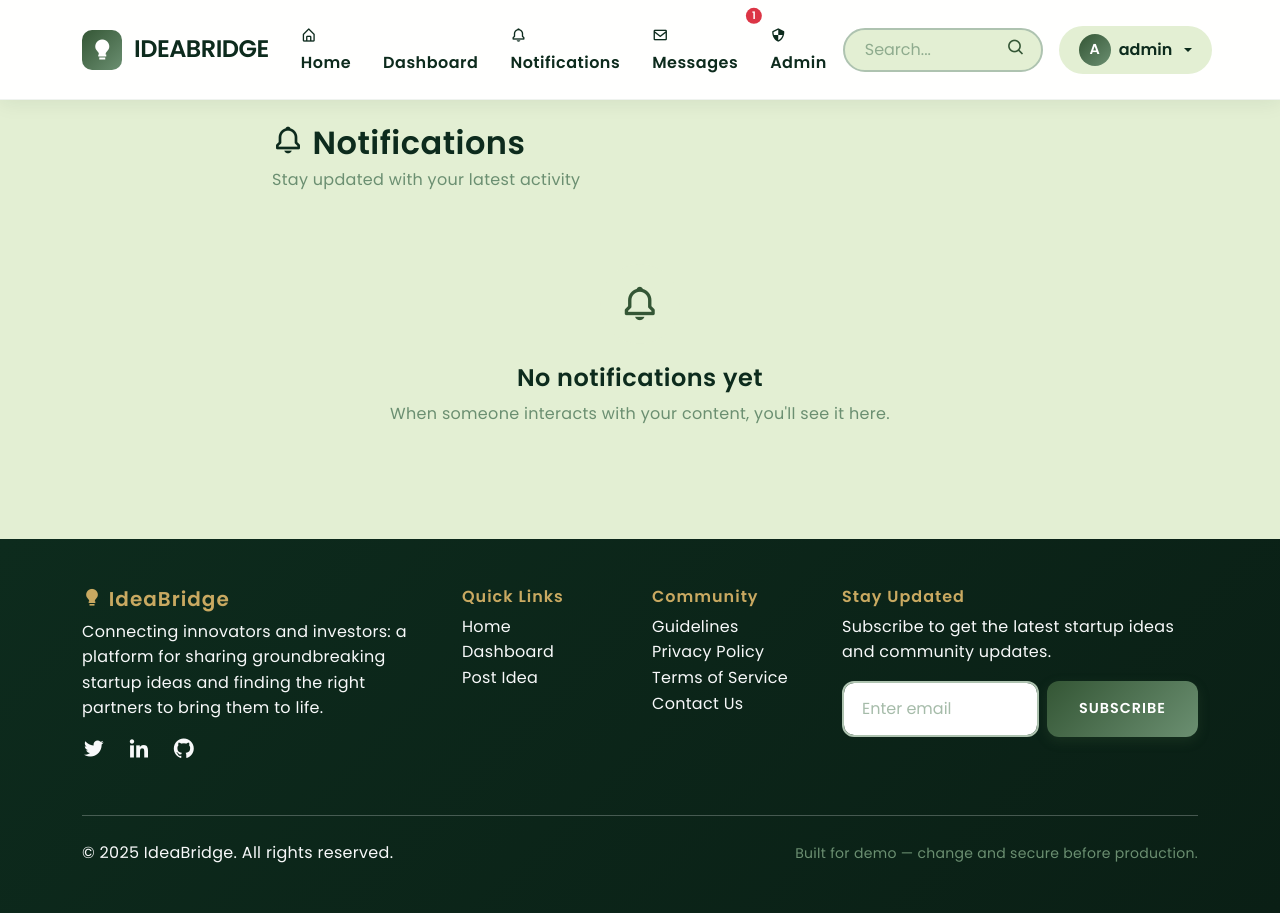
After one commit to navadeep0508/IdeaBridge, a Flask app: page /notifications in a window 1280 px wide. The commit adds this page. Run offline with Flask 3, Linux system fonts and the light colour scheme; a user stored in the database is signed in; data comes from the database, SQL or seed files in the repository; both versions use the stored data as it was after the commit.

Commit message:
first commit

```diff
--- a/app.py
+++ b/app.py
@@ -50,6 +50,57 @@ def execute_db(query, args=()):
     conn.commit()
     cur.close()
     return cur.lastrowid
+
+# Notification functions
+def create_notification(user_id, notification_type, title, message, related_id=None, related_type=None):
+    """Create a new notification for a user"""
+    execute_db('''INSERT INTO notifications
+                  (user_id, type, title, message, related_id, related_type, created_at)
+                  VALUES (?, ?, ?, ?, ?, ?, ?)''',
+               [user_id, notification_type, title, message, related_id, related_type,
+                datetime.utcnow().isoformat()])
+
+def get_user_notifications(user_id, limit=50):
+    """Get notifications for a user, ordered by creation date (newest first)"""
+    return query_db('''SELECT n.*, u.username as related_username
+                      FROM notifications n
+                      LEFT JOIN users u ON n.related_id = u.id AND n.related_type = 'user'
+                      WHERE n.user_id = ?
+                      ORDER BY n.created_at DESC
+                      LIMIT ?''', [user_id, limit])
+
+def get_unread_count(user_id):
+    """Get count of unread notifications for a user"""
+    result = query_db('SELECT COUNT(*) as count FROM notifications WHERE user_id = ? AND is_read = 0',
+                      [user_id], one=True)
+    return result['count'] if result else 0
+
+def mark_notification_read(notification_id, user_id):
+    """Mark a specific notification as read"""
+    execute_db('UPDATE notifications SET is_read = 1 WHERE id = ? AND user_id = ?',
+               [notification_id, user_id])
+
+def mark_all_notifications_read(user_id):
+    """Mark all notifications as read for a user"""
+    execute_db('UPDATE notifications SET is_read = 1 WHERE user_id = ? AND is_read = 0', [user_id])
+
+def delete_notification(notification_id, user_id):
+    """Delete a specific notification"""
+    execute_db('DELETE FROM notifications WHERE id = ? AND user_id = ?', [notification_id, user_id])
+
+@app.context_processor
+def inject_notification_count():
+    """Make notification count available to all templates"""
+    if session.get('user_id'):
+        unread_notifications = get_unread_count(session['user_id'])
+        unread_messages = query_db('SELECT COUNT(*) as count FROM messages WHERE receiver_id = ? AND is_read = 0',
+                                   [session['user_id']], one=True)
+        unread_messages_count = unread_messages['count'] if unread_messages else 0
+        return {
+            'notification_count': unread_notifications,
+            'unread_count': unread_messages_count
+        }
+    return {'notification_count': 0, 'unread_count': 0}
 
 def login_required(f):
     @wraps(f)
@@ -207,7 +258,10 @@ def dashboard():
     unread_count = query_db('SELECT COUNT(*) as count FROM messages WHERE receiver_id = ? AND is_read = 0',
                            [session['user_id']], one=True)['count']
 
-    return render_template('dashboard.html', user=user, pitches=pitches, unread_count=unread_count)
+    # Get unread notification count
+    notification_count = get_unread_count(session['user_id'])
+
+    return render_template('dashboard.html', user=user, pitches=pitches, unread_count=unread_count, notification_count=notification_count)
 
 # Like/Unlike pitch
 @app.route('/pitch/<int:pitch_id>/like', methods=['POST'])
@@ -215,6 +269,11 @@ def dashboard():
 def like_pitch(pitch_id):
     user_id = session['user_id']
     existing = query_db('SELECT * FROM likes WHERE pitch_id = ? AND user_id = ?', [pitch_id, user_id], one=True)
+
+    # Get pitch info to find the author
+    pitch = query_db('SELECT * FROM pitches WHERE id = ?', [pitch_id], one=True)
+    if not pitch:
+        return {'success': False, 'error': 'Pitch not found'}, 404
 
     if existing:
         # Unlike
@@ -225,6 +284,19 @@ def like_pitch(pitch_id):
         execute_db('INSERT INTO likes (pitch_id, user_id, created_at) VALUES (?, ?, ?)',
                   [pitch_id, user_id, datetime.utcnow().isoformat()])
         liked = True
+
+        # Create notification for pitch author (if not liking own pitch)
+        if pitch['author_id'] != user_id:
+            liker = query_db('SELECT username FROM users WHERE id = ?', [user_id], one=True)
+            if liker:
+                create_notification(
+                    user_id=pitch['author_id'],
+                    notification_type='like',
+                    title='New Like on Your Pitch',
+                    message=f"{liker['username']} liked your pitch '{pitch['title']}'",
+                    related_id=pitch_id,
+                    related_type='pitch'
+                )
 
     # Get updated like count
     like_count = query_db('SELECT COUNT(*) as count FROM likes WHERE pitch_id = ?', [pitch_id], one=True)['count']
@@ -239,8 +311,26 @@ def add_comment(pitch_id):
     if not content:
         return {'success': False, 'error': 'Comment cannot be empty'}, 400
 
+    # Get pitch info to find the author
+    pitch = query_db('SELECT * FROM pitches WHERE id = ?', [pitch_id], one=True)
+    if not pitch:
+        return {'success': False, 'error': 'Pitch not found'}, 404
+
     execute_db('INSERT INTO comments (pitch_id, user_id, content, created_at) VALUES (?, ?, ?, ?)',
               [pitch_id, session['user_id'], content, datetime.utcnow().isoformat()])
+
+    # Create notification for pitch author (if not commenting on own pitch)
+    if pitch['author_id'] != session['user_id']:
+        commenter = query_db('SELECT username FROM users WHERE id = ?', [session['user_id']], one=True)
+        if commenter:
+            create_notification(
+                user_id=pitch['author_id'],
+                notification_type='comment',
+                title='New Comment on Your Pitch',
+                message=f"{commenter['username']} commented on your pitch '{pitch['title']}'",
+                related_id=pitch_id,
+                related_type='pitch'
+            )
 
     flash('Comment added successfully!', 'success')
     return redirect(url_for('pitch', pitch_id=pitch_id))
@@ -296,6 +386,18 @@ def send_message(user_id):
                      VALUES (?, ?, ?, ?, ?)''',
                   [session['user_id'], user_id, subject, content, datetime.utcnow().isoformat()])
 
+        # Create notification for message receiver
+        sender = query_db('SELECT username FROM users WHERE id = ?', [session['user_id']], one=True)
+        if sender:
+            create_notification(
+                user_id=user_id,
+                notification_type='message',
+                title='New Message',
+                message=f"You have a new message from {sender['username']}",
+                related_id=session['user_id'],
+                related_type='user'
+            )
+
         flash('Message sent successfully!', 'success')
         return redirect(url_for('messages'))
 
@@ -309,6 +411,35 @@ def mark_read(message_id):
     if message and message['receiver_id'] == session['user_id']:
         execute_db('UPDATE messages SET is_read = 1 WHERE id = ?', [message_id])
     return {'success': True}
+
+# Notifications
+@app.route('/notifications')
+@login_required
+def notifications():
+    """View all notifications for the current user"""
+    user_notifications = get_user_notifications(session['user_id'])
+    return render_template('notifications.html', notifications=user_notifications)
+
+@app.route('/notifications/mark_read/<int:notification_id>', methods=['POST'])
+@login_required
+def mark_notification_read_route(notification_id):
+    """Mark a specific notification as read"""
+    mark_notification_read(notification_id, session['user_id'])
+    return redirect(url_for('notifications'))
+
+@app.route('/notifications/mark_all_read', methods=['POST'])
+@login_required
+def mark_all_notifications_read_route():
+    """Mark all notifications as read"""
+    mark_all_notifications_read(session['user_id'])
+    return redirect(url_for('notifications'))
+
+@app.route('/notifications/delete/<int:notification_id>', methods=['POST'])
+@login_required
+def delete_notification_route(notification_id):
+    """Delete a specific notification"""
+    delete_notification(notification_id, session['user_id'])
+    return redirect(url_for('notifications'))
 
 @app.route('/admin', methods=['GET','POST'])
 @role_required(['admin'])
@@ -367,5 +498,11 @@ if __name__ == '__main__':
     if not os.path.exists(DB_PATH):
         from init_db import init_db
         init_db(DB_PATH)
+    # Add notifications table if it doesn't exist (for existing databases)
+    try:
+        from add_notifications import add_notifications_table
+        add_notifications_table(DB_PATH)
+    except Exception as e:
+        print(f"Note: Could not add notifications table: {e}")
     threading.Thread(target=ping_self, daemon=True).start()
     app.run(host="0.0.0.0", port=5000)
--- a/templates/base.html
+++ b/templates/base.html
@@ -41,8 +41,13 @@
               </a>
             </li>
             <li class="nav-item">
-              <a class="nav-link px-3" href="{{ url_for('post') }}" style="font-weight: 600; color: #0D2B1D; transition: all 0.3s ease;">
-                <i class='bx bx-plus-circle me-1'></i>Post Idea
+              <a class="nav-link px-3 position-relative" href="{{ url_for('notifications') }}" style="font-weight: 600; color: #0D2B1D; transition: all 0.3s ease;">
+                <i class='bx bx-bell me-1'></i>Notifications
+                {% if notification_count is defined and notification_count > 0 %}
+                <span class="position-absolute top-0 start-100 translate-middle badge rounded-pill" style="background: #dc3545; font-size: 0.65rem; padding: 3px 6px;">
+                  {{ notification_count }}
+                </span>
+                {% endif %}
               </a>
             </li>
             <li class="nav-item">
@@ -104,6 +109,12 @@
                 </a></li>
                 <li><a class="dropdown-item" href="{{ url_for('post') }}" style="border-radius: 8px; padding: 10px 16px; color: #0D2B1D; font-weight: 500; transition: all 0.2s ease;" onmouseover="this.style.background='#E3EFD3'" onmouseout="this.style.background='transparent'">
                   <i class='bx bx-plus-circle me-2'></i>Post Idea
+                </a></li>
+                <li><a class="dropdown-item" href="{{ url_for('notifications') }}" style="border-radius: 8px; padding: 10px 16px; color: #0D2B1D; font-weight: 500; transition: all 0.2s ease;" onmouseover="this.style.background='#E3EFD3'" onmouseout="this.style.background='transparent'">
+                  <i class='bx bx-bell me-2'></i>Notifications
+                  {% if notification_count is defined and notification_count > 0 %}
+                  <span class="badge" style="background: #dc3545; color: white; font-size: 0.7rem; margin-left: 4px;">{{ notification_count }}</span>
+                  {% endif %}
                 </a></li>
                 <li><a class="dropdown-item" href="{{ url_for('messages') }}" style="border-radius: 8px; padding: 10px 16px; color: #0D2B1D; font-weight: 500; transition: all 0.2s ease;" onmouseover="this.style.background='#E3EFD3'" onmouseout="this.style.background='transparent'">
                   <i class='bx bx-envelope me-2'></i>Messages
--- /dev/null
+++ b/templates/notifications.html
@@ -0,0 +1,114 @@
+{% extends "base.html" %}
+
+{% block content %}
+<div class="row">
+  <div class="col-lg-8 mx-auto">
+    <div class="d-flex justify-content-between align-items-center mb-4">
+      <div>
+        <h2 class="mb-1" style="color: #0D2B1D; font-weight: 700;">
+          <i class='bx bx-bell me-2'></i>Notifications
+        </h2>
+        <p class="text-muted mb-0">Stay updated with your latest activity</p>
+      </div>
+      {% if notifications %}
+      <form method="POST" action="{{ url_for('mark_all_notifications_read_route') }}" style="display: inline;">
+        <button type="submit" class="btn" style="background: #E3EFD3; color: #345635; border: none; border-radius: 50px; padding: 8px 20px; font-weight: 600; transition: all 0.3s ease;" onmouseover="this.style.background='#AEC3B0'" onmouseout="this.style.background='#E3EFD3'">
+          <i class='bx bx-check-double me-1'></i>Mark All Read
+        </button>
+      </form>
+      {% endif %}
+    </div>
+
+    {% if not notifications %}
+    <div class="text-center py-5">
+      <div style="width: 80px; height: 80px; border-radius: 50%; background: #E3EFD3; display: flex; align-items: center; justify-content: center; margin: 0 auto 20px;">
+        <i class='bx bx-bell' style="font-size: 2.5rem; color: #345635;"></i>
+      </div>
+      <h4 style="color: #0D2B1D; font-weight: 600;">No notifications yet</h4>
+      <p class="text-muted">When someone interacts with your content, you'll see it here.</p>
+    </div>
+    {% else %}
+    <div class="card" style="border: none; box-shadow: 0 4px 20px rgba(13, 43, 29, 0.08); border-radius: 16px; overflow: hidden;">
+      <div class="card-body p-0">
+        {% for notification in notifications %}
+        <div class="d-flex align-items-start p-4 {{ 'border-bottom' if not loop.last else '' }} {{ 'opacity-50' if notification.is_read else '' }}" style="border-color: #E3EFD3; transition: all 0.3s ease;" onmouseover="this.style.background='#E3EFD3'" onmouseout="this.style.background='transparent'">
+          <!-- Notification Icon -->
+          <div style="width: 48px; height: 48px; border-radius: 12px; display: flex; align-items: center; justify-content: center; margin-right: 16px; flex-shrink: 0;
+            {% if notification.type == 'like' %}background: linear-gradient(135deg, #FF6B6B, #FF8E8E);{% elif notification.type == 'comment' %}background: linear-gradient(135deg, #4ECDC4, #44A08D);{% elif notification.type == 'message' %}background: linear-gradient(135deg, #45B7D1, #96C93D);{% else %}background: linear-gradient(135deg, #345635, #6B8F71);{% endif %}">
+            {% if notification.type == 'like' %}
+              <i class='bx bx-heart' style="font-size: 1.5rem; color: white;"></i>
+            {% elif notification.type == 'comment' %}
+              <i class='bx bx-comment-detail' style="font-size: 1.5rem; color: white;"></i>
+            {% elif notification.type == 'message' %}
+              <i class='bx bx-envelope' style="font-size: 1.5rem; color: white;"></i>
+            {% else %}
+              <i class='bx bx-info-circle' style="font-size: 1.5rem; color: white;"></i>
+            {% endif %}
+          </div>
+
+          <!-- Notification Content -->
+          <div class="flex-grow-1">
+            <div class="d-flex justify-content-between align-items-start">
+              <div>
+                <h6 class="mb-1" style="color: #0D2B1D; font-weight: 600; font-size: 1rem;">
+                  {{ notification.title }}
+                  {% if not notification.is_read %}
+                  <span class="badge" style="background: #dc3545; font-size: 0.6rem; margin-left: 8px;">New</span>
+                  {% endif %}
+                </h6>
+                <p class="mb-2 text-muted" style="font-size: 0.9rem; line-height: 1.4;">{{ notification.message }}</p>
+                <small class="text-muted">
+                  <i class='bx bx-time-five me-1'></i>
+                  {{ notification.created_at[:19].replace('T', ' ') }}
+                </small>
+              </div>
+
+              <!-- Actions -->
+              <div class="dropdown">
+                <button class="btn p-1" type="button" data-bs-toggle="dropdown" style="color: #6c757d; border: none; background: transparent;">
+                  <i class='bx bx-dots-vertical-rounded' style="font-size: 1.2rem;"></i>
+                </button>
+                <ul class="dropdown-menu dropdown-menu-end" style="border-radius: 8px; border: none; box-shadow: 0 4px 12px rgba(13, 43, 29, 0.15);">
+                  {% if not notification.is_read %}
+                  <li>
+                    <form method="POST" action="{{ url_for('mark_notification_read_route', notification_id=notification.id) }}" style="display: inline;">
+                      <button type="submit" class="dropdown-item" style="border-radius: 6px; padding: 8px 16px; font-size: 0.9rem;">
+                        <i class='bx bx-check me-2'></i>Mark as Read
+                      </button>
+                    </form>
+                  </li>
+                  {% endif %}
+                  <li>
+                    <form method="POST" action="{{ url_for('delete_notification_route', notification_id=notification.id) }}" style="display: inline;" onsubmit="return confirm('Are you sure you want to delete this notification?')">
+                      <button type="submit" class="dropdown-item text-danger" style="border-radius: 6px; padding: 8px 16px; font-size: 0.9rem;">
+                        <i class='bx bx-trash me-2'></i>Delete
+                      </button>
+                    </form>
+                  </li>
+                </ul>
+              </div>
+            </div>
+
+            <!-- Related Link -->
+            {% if notification.related_id and notification.related_type %}
+            <div class="mt-2">
+              {% if notification.related_type == 'pitch' %}
+              <a href="{{ url_for('pitch', pitch_id=notification.related_id) }}" class="btn btn-sm" style="background: transparent; color: #345635; border: 1px solid #AEC3B0; border-radius: 20px; font-size: 0.8rem; padding: 4px 12px; transition: all 0.3s ease;" onmouseover="this.style.background='#345635'; this.style.color='white'" onmouseout="this.style.background='transparent'; this.style.color='#345635'">
+                <i class='bx bx-show me-1'></i>View Pitch
+              </a>
+              {% elif notification.related_type == 'user' %}
+              <a href="{{ url_for('send_message', user_id=notification.related_id) }}" class="btn btn-sm" style="background: transparent; color: #345635; border: 1px solid #AEC3B0; border-radius: 20px; font-size: 0.8rem; padding: 4px 12px; transition: all 0.3s ease;" onmouseover="this.style.background='#345635'; this.style.color='white'" onmouseout="this.style.background='transparent'; this.style.color='#345635'">
+                <i class='bx bx-reply me-1'></i>Reply
+              </a>
+              {% endif %}
+            </div>
+            {% endif %}
+          </div>
+        </div>
+        {% endfor %}
+      </div>
+    </div>
+    {% endif %}
+  </div>
+</div>
+{% endblock %}
```
Also changed, not shown: add_notifications.py (added, +38 -0 lines), init_db.py (+24 -0 lines), data.db.
